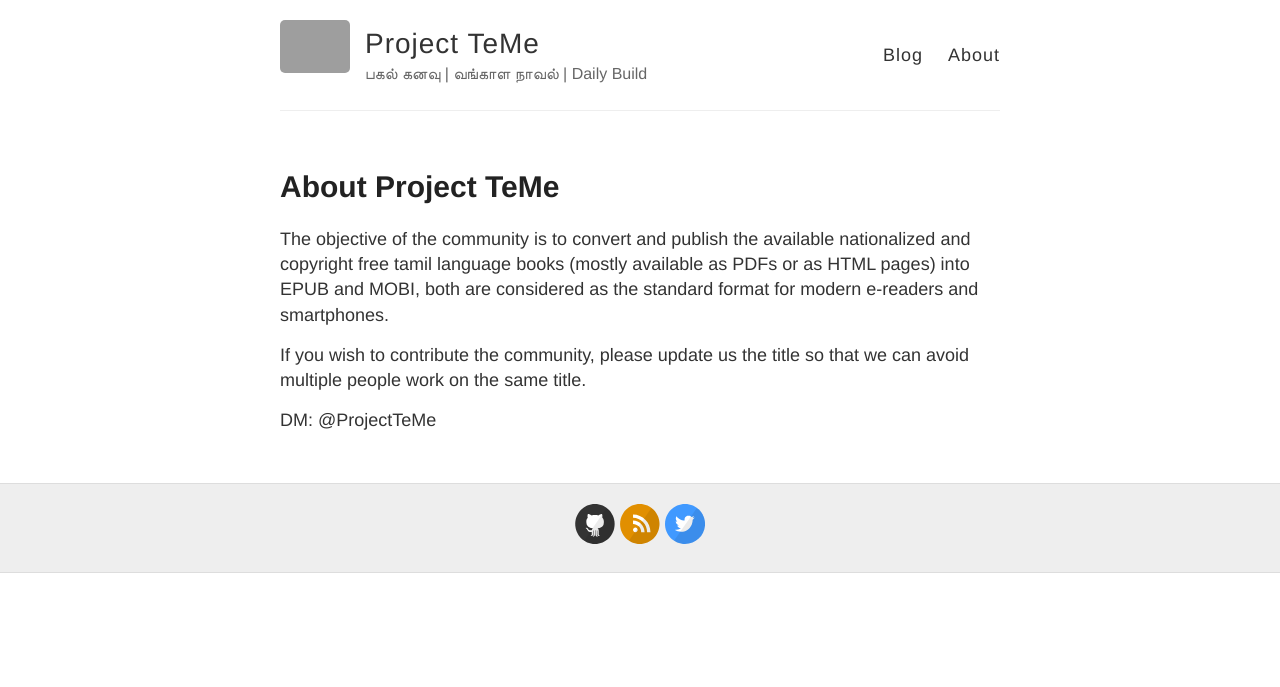
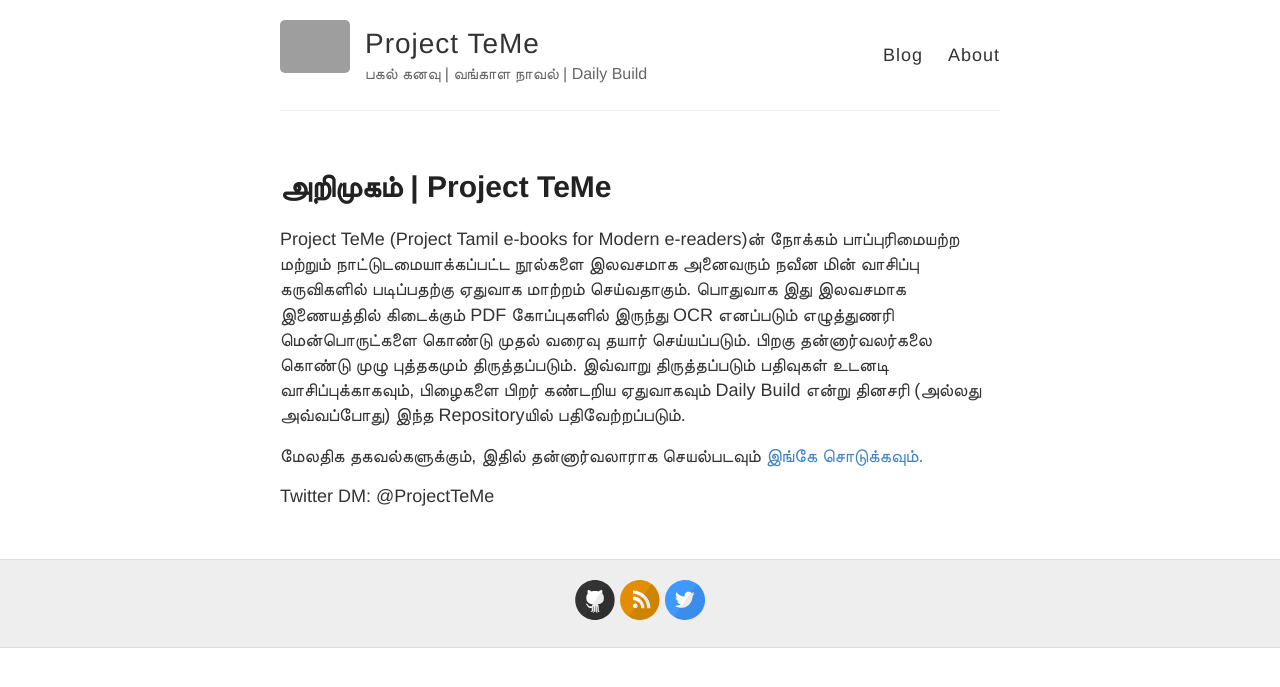
Before and after one commit to prvnpa4/pagal-kanavu, a Jekyll site: the page built from about.md, in a window 1280 px wide. Shown: the top 687 px of the page. Built offline with Jekyll 4.4.1, drawn with Linux system fonts in a browser that asks for light colours; grey boxes are pictures that could not be loaded.

Commit message:
About Update

```diff
--- a/about.md
+++ b/about.md
@@ -1,10 +1,11 @@
 ---
 layout: page
-title: About Project TeMe
+title: அறிமுகம் | Project TeMe
 ---
 
-The objective of the community is to convert and publish the available nationalized and copyright free tamil language books (mostly available as PDFs or as HTML pages) into EPUB and MOBI, both are considered as the standard format for modern e-readers and smartphones.
+Project TeMe (Project Tamil e-books for Modern e-readers)ன் நோக்கம் பாப்புரிமையற்ற மற்றும் நாட்டுடமையாக்கப்பட்ட நூல்களை இலவசமாக அனைவரும் நவீன மின் வாசிப்பு கருவிகளில் படிப்பதற்கு ஏதுவாக மாற்றம் செய்வதாகும். பொதுவாக இது இலவசமாக இணையத்தில் கிடைக்கும் PDF கோப்புகளில் இருந்து OCR எனப்படும் எழுத்துணரி மென்பொருட்களை கொண்டு முதல் வரைவு தயார் செய்யப்படும். பிறகு தன்னார்வலர்கலை கொண்டு முழு புத்தகமும் திருத்தப்படும். இவ்வாறு திருத்தப்படும் பதிவுகள் உடனடி வாசிப்புக்காகவும், பிழைகளை பிறர் கண்டறிய ஏதுவாகவும் Daily Build என்று தினசரி (அல்லது அவ்வப்போது) இந்த Repositoryயில் பதிவேற்றப்படும்.
 
-If you wish to contribute the community, please update us the title so that we can avoid multiple people work on the same title.
+மேலதிக தகவல்களுக்கும், இதில் தன்னார்வலாராக செயல்படவும் [இங்கே சொடுக்கவும்.](twitter.com/ProjectTeMe)
 
-DM: @ProjectTeMe
+
+Twitter DM: @ProjectTeMe
```
Also changed, not shown: README.md.
